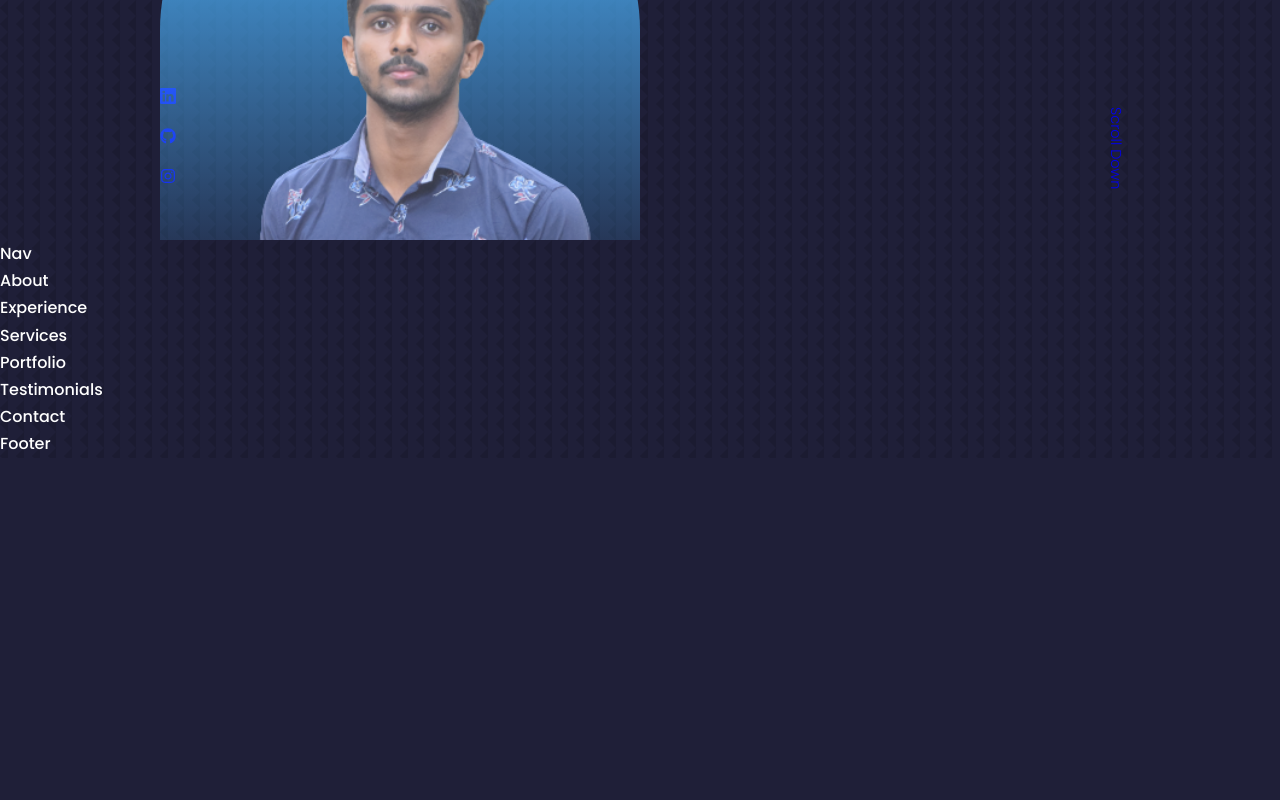
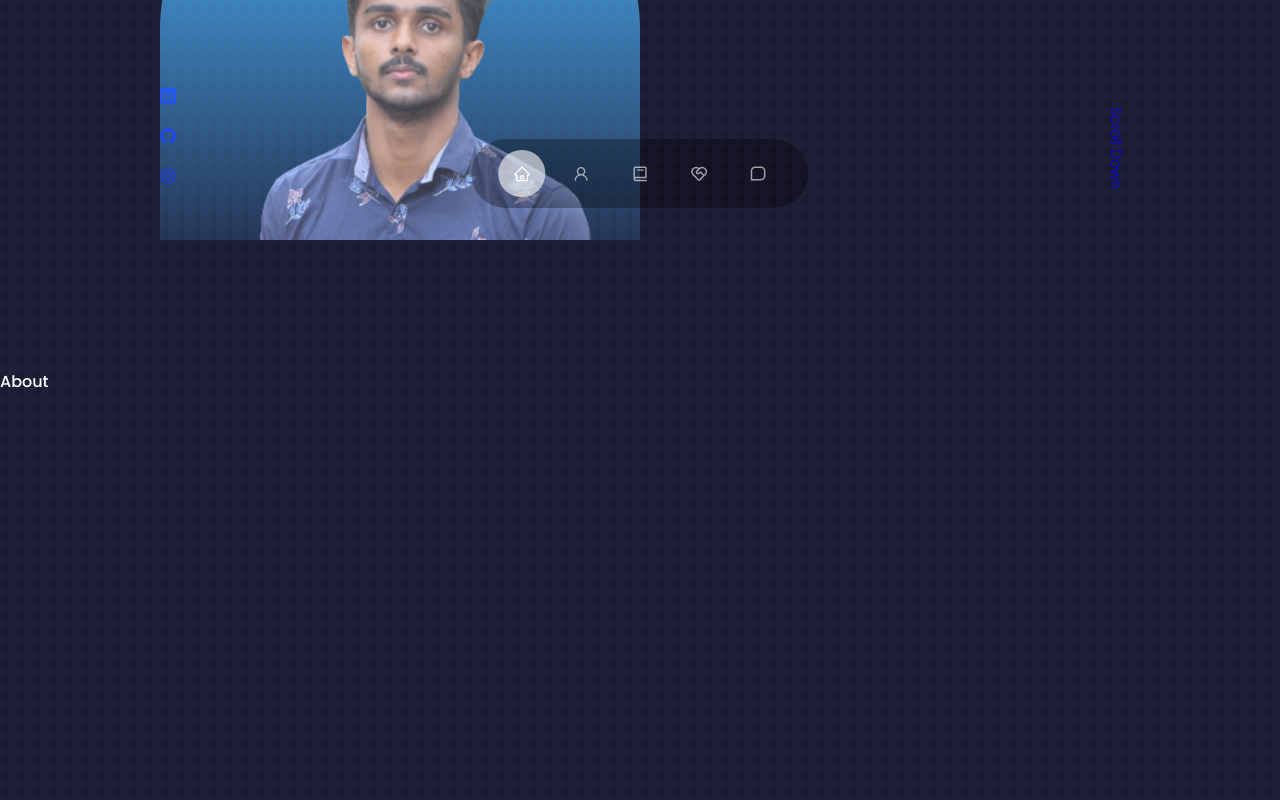
Before and after one commit to anwarkvzk/personal-website, a React (Create React App) app: page / in a window 1280 px wide. Shown: the part 560-1360 px from the top of the page. Before the commit the page ends 1018 px from the top, so only its background shows below. Built offline with nearby package versions, Linux system fonts and the light colour scheme.

Commit message:
Navbar function added Styled the Component

```diff
--- a/src/components/Contact/Contact.jsx
+++ b/src/components/Contact/Contact.jsx
@@ -3,7 +3,7 @@ import './contact.css'
 
 function Contact() {
   return (
-    <div>Contact</div>
+    <section id='contact'>Contact</section>
   )
 }
 
--- a/src/components/Experience/Experience.jsx
+++ b/src/components/Experience/Experience.jsx
@@ -3,7 +3,7 @@ import './experience.css'
 
 function Experience() {
   return (
-    <div>Experience</div>
+    <section id='experience'>Experience</section>
   )
 }
 
--- a/src/components/about/About.jsx
+++ b/src/components/about/About.jsx
@@ -3,7 +3,7 @@ import './about.css'
 
 function About() {
   return (
-    <div>About</div>
+    <section id='about'>About</section>
   )
 }
 
--- a/src/components/nav/Nav.jsx
+++ b/src/components/nav/Nav.jsx
@@ -1,9 +1,22 @@
 import React from 'react'
 import './nav.css'
+import {AiOutlineHome} from 'react-icons/ai'
+import {AiOutlineUser} from 'react-icons/ai'
+import {BiBook} from 'react-icons/bi'
+import {RiServiceLine} from 'react-icons/ri'
+import {BiMessageSquare} from 'react-icons/bi'
+import { useState } from 'react'
 
 function Nav() {
+  const [activeNav, setActiveNav] = useState('#')
   return (
-    <div>Nav</div>
+    <nav>
+      <a href="#" onClick={()=> setActiveNav('#')} className={activeNav === '#' ?  'active' : ''}><AiOutlineHome /></a>
+      <a href="#about" onClick={()=> setActiveNav('#about')} className={activeNav === '#about' ?  'active' : ''}><AiOutlineUser /></a>
+      <a href="#experience" onClick={()=> setActiveNav('#experience')} className={activeNav === '#experience' ?  'active' : ''}><BiBook /></a>
+      <a href="#services" onClick={()=> setActiveNav('#services')} className={activeNav === '#services' ?  'active' : ''}><RiServiceLine /></a>
+      <a href="#contact" onClick={()=> setActiveNav('#contact')} className={activeNav === '#contact' ?  'active' : ''}><BiMessageSquare /></a>
+    </nav>
   )
 }
 
--- a/src/components/nav/nav.css
+++ b/src/components/nav/nav.css
@@ -0,0 +1,32 @@
+nav {
+    background: rgba(0, 0, 0, 0.3);
+    width: max-content;
+    display: block;
+    padding: 0.7rem 1.7rem;
+    z-index: 2;
+    position: fixed;
+    left: 50%;
+    transform: translate(-50%);
+    bottom: 2rem;
+    display: flex;
+    gap: 0.8rem;
+    border-radius: 3rem;
+}
+
+nav a {
+    background: transparent;
+    padding: 0.9rem;
+    border-radius: 50%;
+    display: flex;
+    color: var(--color-light);
+    font-size: 1.1rem;
+}
+
+nav a:hover {
+    background: rgba(0, 0, 0, 0.3);
+}
+
+nav a.active {
+    background: var(--color-light);
+    color: var(--color-white);
+}
--- a/src/components/portfolio/Portfolio.jsx
+++ b/src/components/portfolio/Portfolio.jsx
@@ -3,7 +3,7 @@ import './portfolio.css'
 
 function Portfolio() {
   return (
-    <div>Portfolio</div>
+    <section id='portfolio'>Portfolio</section>
   )
 }
 
--- a/src/components/services/Services.jsx
+++ b/src/components/services/Services.jsx
@@ -3,7 +3,7 @@ import './service.css'
 
 function Services() {
   return (
-    <div>Services</div>
+    <section id='services'>Services</section>
   )
 }
 
--- a/src/components/testimonials/Testimonials.jsx
+++ b/src/components/testimonials/Testimonials.jsx
@@ -3,7 +3,7 @@ import './testimonials.css'
 
 function Testimonials() {
   return (
-    <div>Testimonials</div>
+    <section id='testimonials'>Testimonials</section>
   )
 }
 
--- a/src/index.css
+++ b/src/index.css
@@ -64,6 +64,7 @@ h1 {
 
 section {
     margin-top: 8rem;
+    height: 100vh;
 }
 
 section>h2,
```
